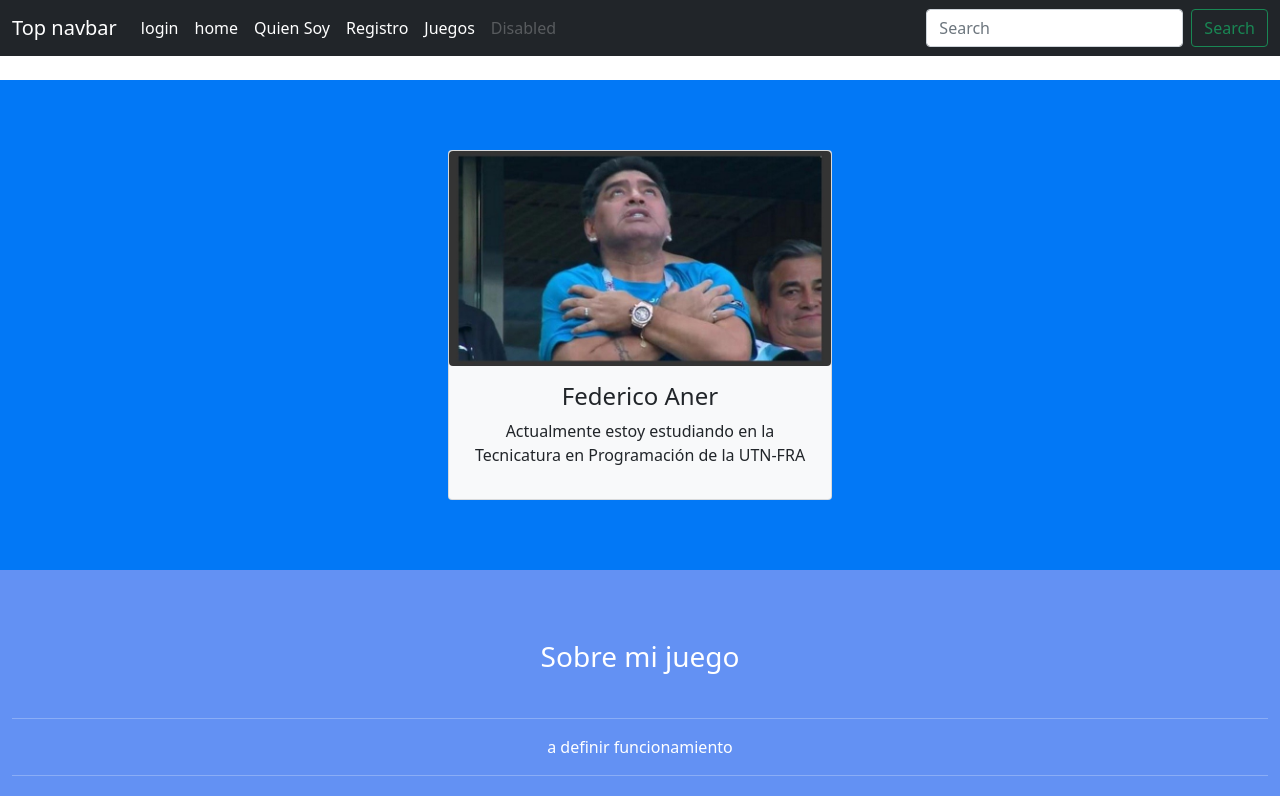
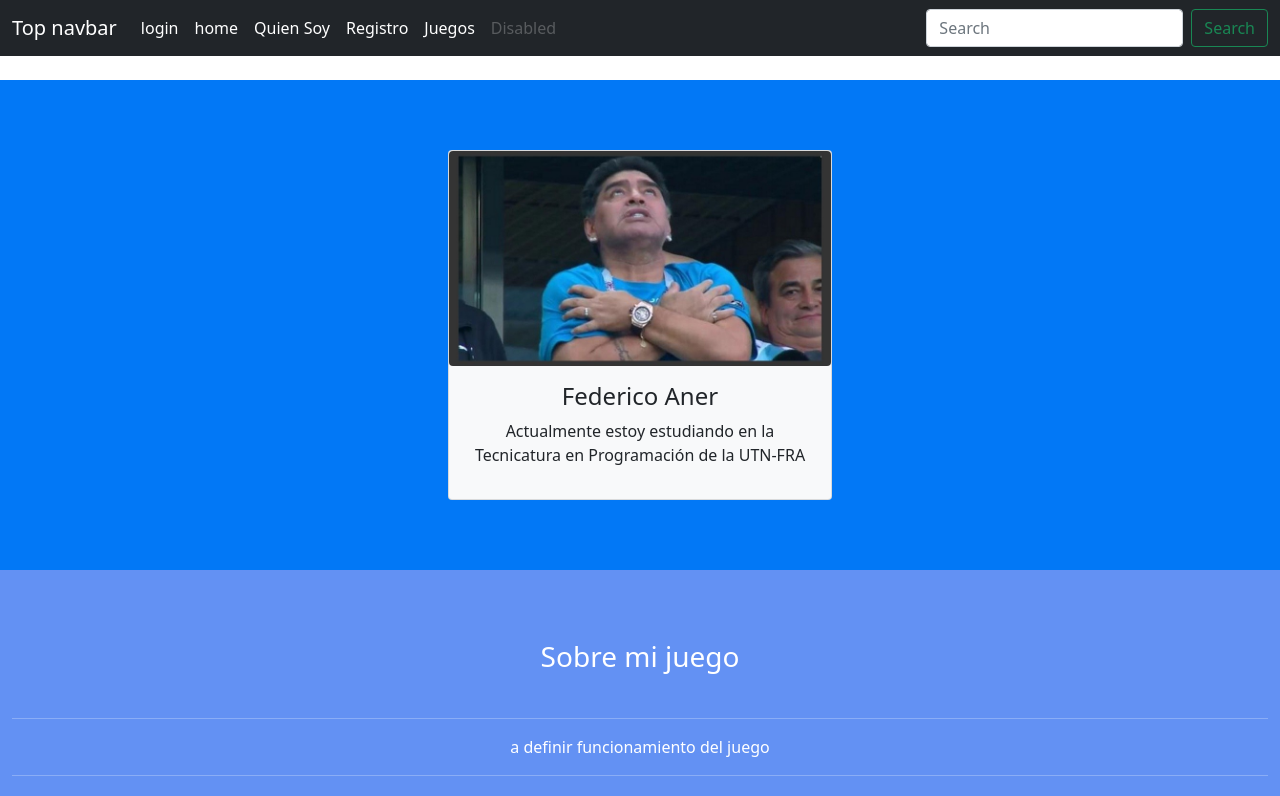
Before and after one commit to federicoaner/sala-de-juegos, an Angular app: page /quiensoy in a window 1280 px wide. Shown: the top 796 px of the page. Built offline with nearby package versions, Linux system fonts and the light colour scheme.

Commit message:
otro commit

```diff
--- a/src/app/components/quiensoy/quiensoy.component.html
+++ b/src/app/components/quiensoy/quiensoy.component.html
@@ -21,7 +21,8 @@
 
    <h3 class="margin">Sobre mi juego</h3>
    <hr>
-   <p> a definir funcionamiento </p>
+   <p> a definir funcionamiento del juego </p>
+
      <hr>
 
   </div>
```
